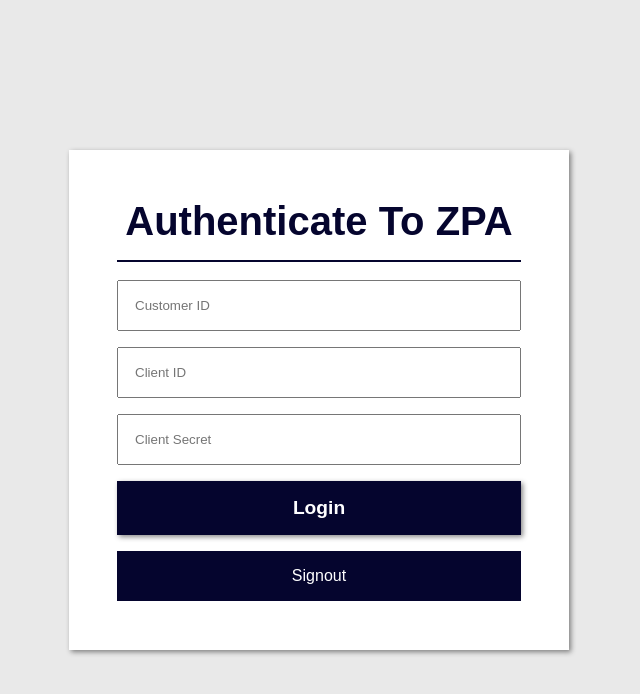
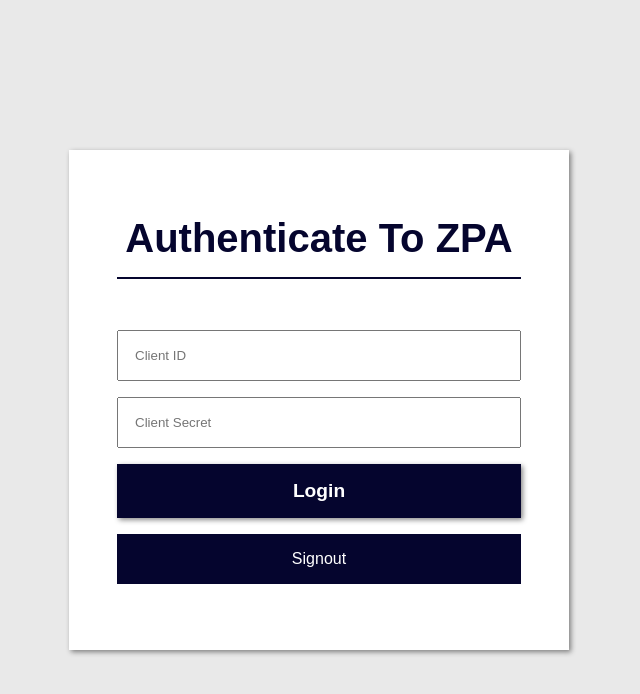
Before and after one commit to zcook04/ZPAUtilities, a Next.js app in the folder frontend/: page / in a window 1280 px wide. Shown: the top 694 px of the page, without its empty margins (321-961 px from the left). Built offline with nearby package versions, Linux system fonts and the light colour scheme; a web font is replaced by a local one.

Commit message:
Remove customerId from form data

```diff
--- a/frontend/src/app/page.js
+++ b/frontend/src/app/page.js
@@ -68,7 +68,6 @@
         <div className={styles.headerStyle}><h1>Authenticate To ZPA</h1></div>
         <div className={styles.formStyle}>
           <form onSubmit={onSubmit}>
-            <input placeholder='Customer ID' type='text' value={formData.customerId} onChange={e => setFormData({ ...formData, customerId: e.target.value })} name='customerId' className={styles.formInput} />
             <input placeholder='Client ID' type='password' value={formData.clientId} onChange={e => setFormData({ ...formData, clientId: e.target.value })} name='clientId' className={styles.formInput} />
             <input placeholder='Client Secret' type='password' value={formData.clientSecret} onChange={e => setFormData({ ...formData, clientSecret: e.target.value })} name='clientSecret' className={styles.formInput} />
             <button type='submit' disabled={isLoading} className={styles.buttonStyle}>Login</button>
```
